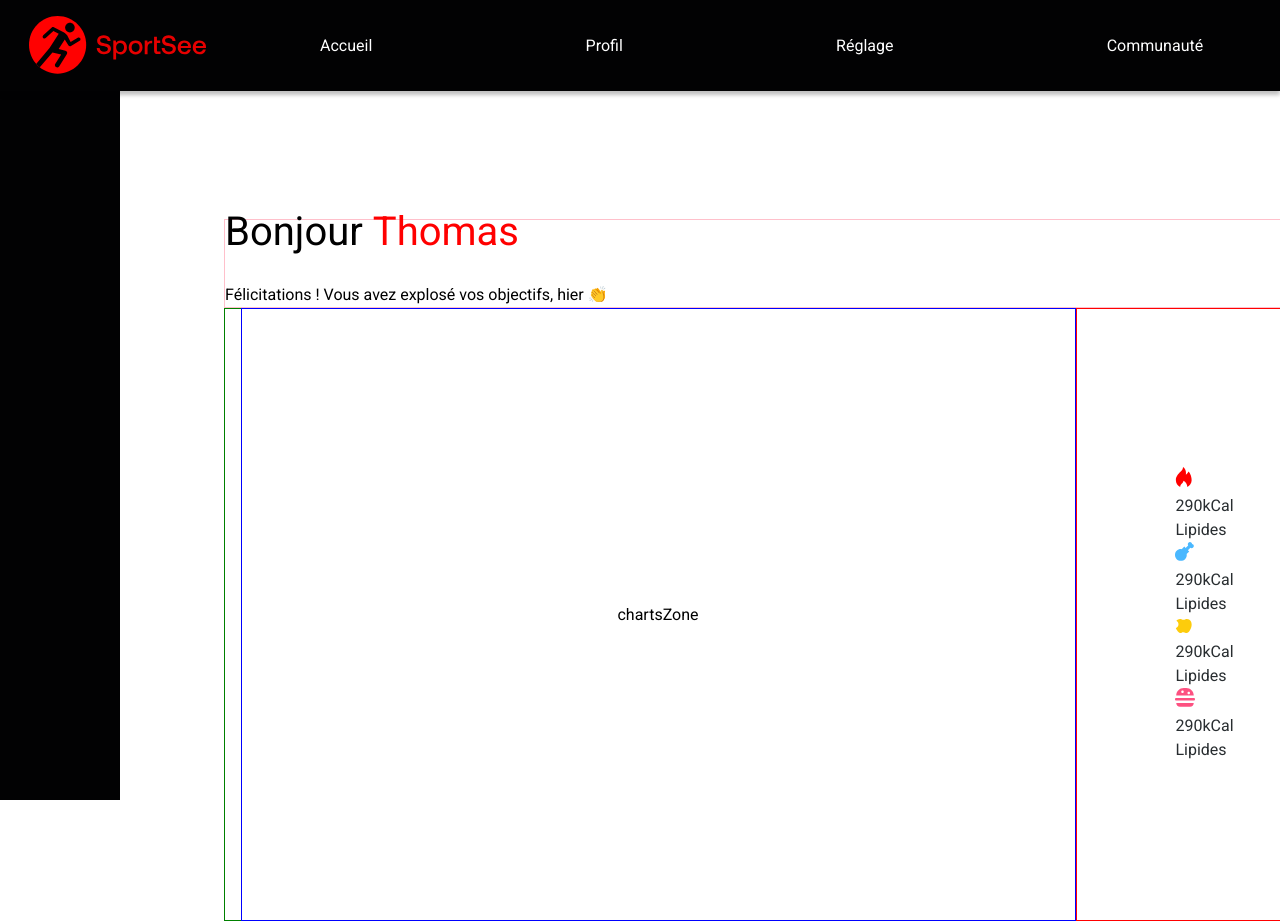
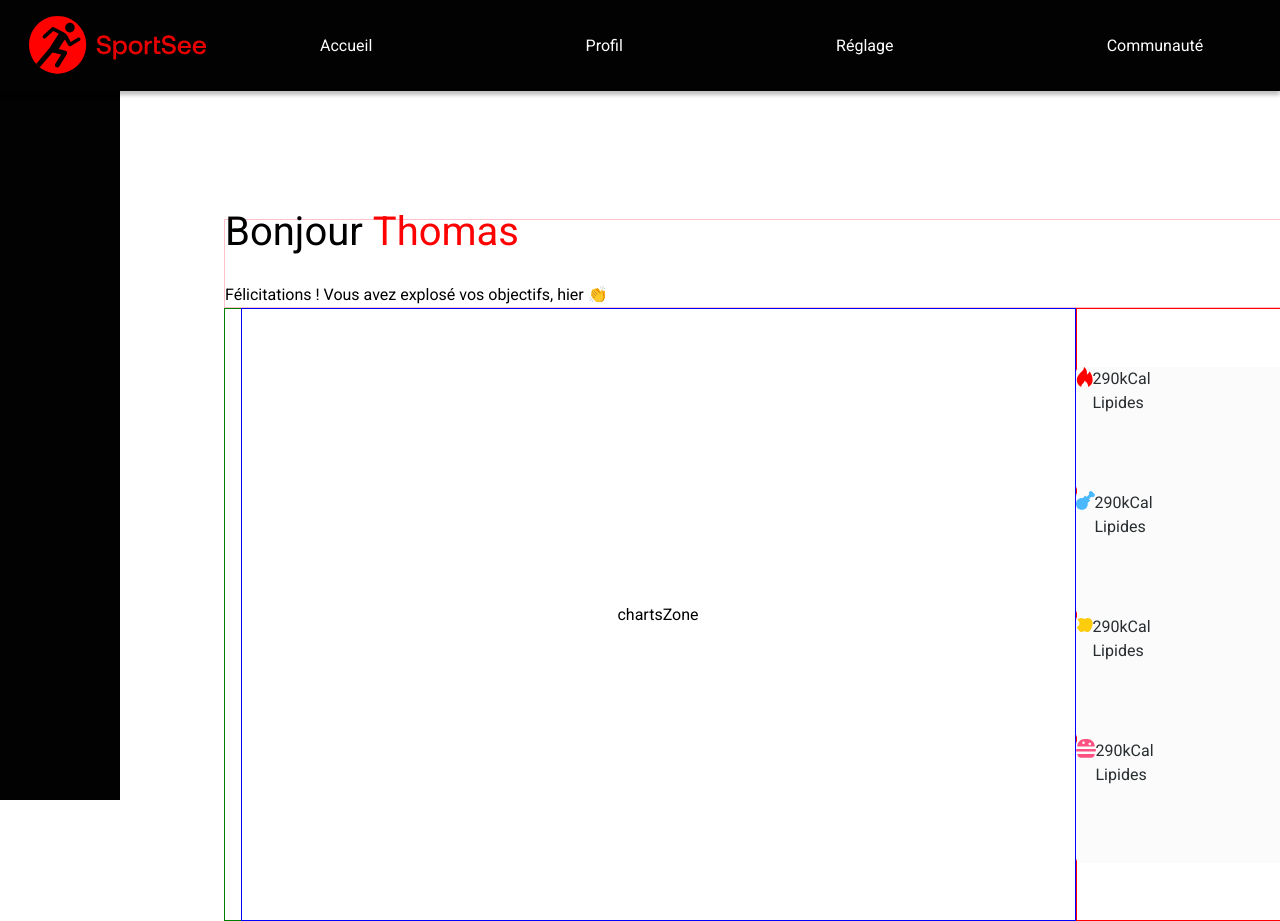
Before and after one commit to JaRoD41/OC-sportsee, a React (Create React App) app: page / in a window 1280 px wide. Shown: the top 921 px of the page. Built offline with nearby package versions, Linux system fonts and the light colour scheme.

Commit message:
add card color to variables

```diff
--- a/src/components/NutritionCard/NutritionCard.jsx
+++ b/src/components/NutritionCard/NutritionCard.jsx
@@ -24,10 +24,10 @@ export default function NutritionCard({ type, amount }) {
 	}
 	return (
 		<article className="nutrition-card">
-			<div className="nutrition-card_button">
+			<div className="nutrition-card__button">
 				<img src={icon} alt={type} />
 			</div>
-			<div className="nutrition-card_content">
+			<div className="nutrition-card__content">
 				<h3>{amount}kCal</h3>
 				<span>Lipides</span>
 			</div>
--- a/src/components/NutritionCard/_NutritionCard.scss
+++ b/src/components/NutritionCard/_NutritionCard.scss
@@ -0,0 +1,8 @@
+.nutrition-card {
+    display: flex;
+    width: 258px;
+    height: 124px;
+    border-radius: 5px;
+    background: $tertiary-color;
+
+}
--- a/src/style/Utils/_variables.scss
+++ b/src/style/Utils/_variables.scss
@@ -1,5 +1,6 @@
 $primary-color: #ff0000;
 $secondary-color: #282d30;
+$tertiary-color: #fbfbfb;
 
 $black-font-color: #000000;
 $dark-blue-font-color: #20263a;
```
